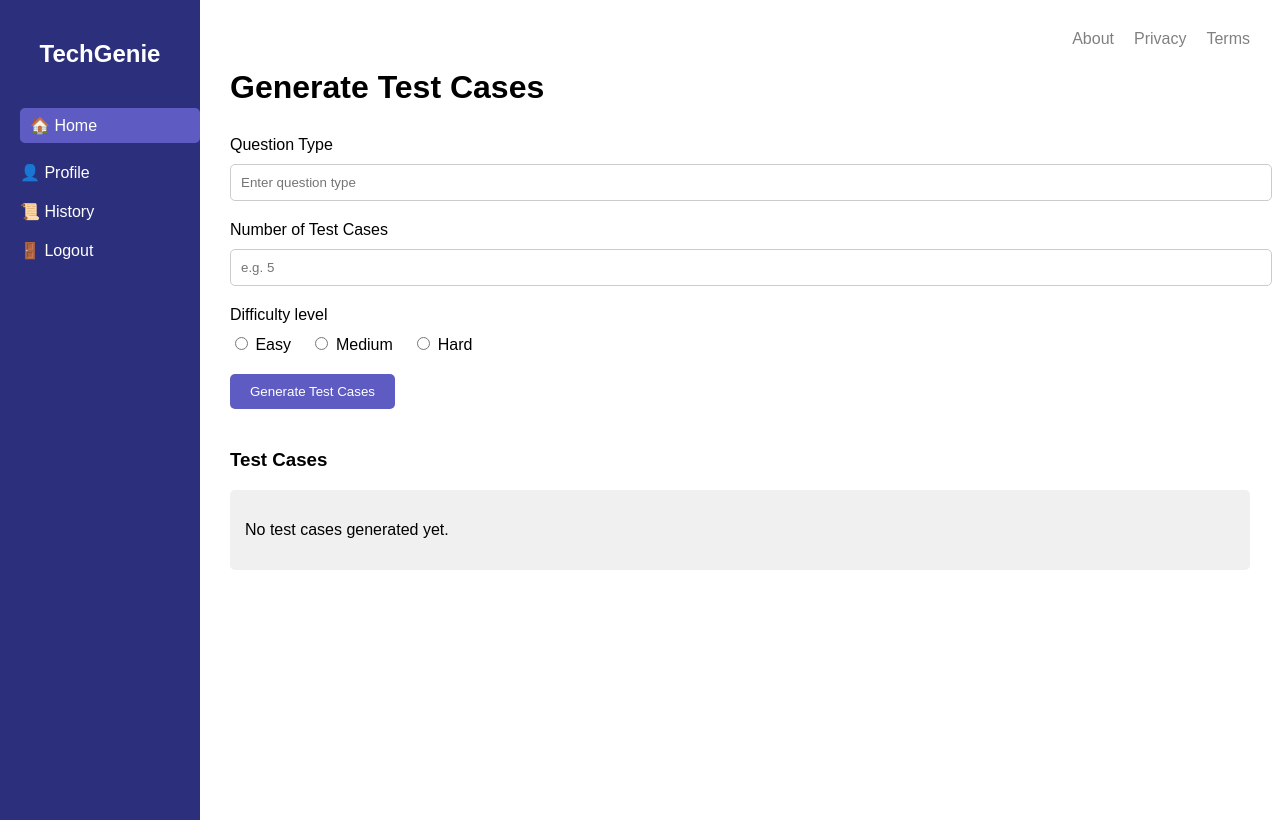
After one commit to VaibhavSri01/TestGenie, a Flask app: template templates/TestCases.html in a window 1280 px wide. The commit adds this page. Run offline with Flask 3, Linux system fonts and the light colour scheme; the template is opened without the code that fills it, so the values that code supplies are empty.

Commit message:
All Set by Anurag

```diff
--- /dev/null
+++ b/templates/TestCases.html
@@ -0,0 +1,55 @@
+<!DOCTYPE html>
+<html>
+<head>
+  <title>Generate Test Cases - HarnGenie</title>
+</head>
+<body style="margin: 0; font-family: Arial, sans-serif; display: flex;">
+
+  <!-- Sidebar -->
+  <div style="width: 200px; background-color: #2c2f7b; height: 100vh; color: white; padding-top: 20px;">
+    <h2 style="text-align: center; margin-bottom: 30px;">TechGenie</h2>
+    <div style="display: flex; flex-direction: column; padding-left: 20px;">
+      <a href="#" style="color: white; margin: 10px 0; background-color: #5e5bc3; padding: 8px 10px; border-radius: 5px; text-decoration: none;">🏠 Home</a>
+      <a href="#" style="color: white; margin: 10px 0; text-decoration: none;">👤 Profile</a>
+      <a href="#" style="color: white; margin: 10px 0; text-decoration: none;">📜 History</a>
+      <a href="#" style="color: white; margin: 10px 0; text-decoration: none;">🚪 Logout</a>
+    </div>
+  </div>
+
+  <!-- Main Content -->
+  <div style="flex: 1; padding: 30px;">
+    <!-- Top Nav -->
+    <div style="display: flex; justify-content: flex-end; gap: 20px; margin-bottom: 20px;">
+      <a href="#" style="text-decoration: none; color: gray;">About</a>
+      <a href="#" style="text-decoration: none; color: gray;">Privacy</a>
+      <a href="#" style="text-decoration: none; color: gray;">Terms</a>
+    </div>
+
+    <h1 style="margin-bottom: 30px;">Generate Test Cases</h1>
+
+    <form>
+      <label style="display: block; margin-bottom: 10px;">Question Type</label>
+      <input type="text" placeholder="Enter question type" style="width: 100%; padding: 10px; margin-bottom: 20px; border: 1px solid #ccc; border-radius: 5px;">
+
+      <label style="display: block; margin-bottom: 10px;">Number of Test Cases</label>
+      <input type="number" placeholder="e.g. 5" style="width: 100%; padding: 10px; margin-bottom: 20px; border: 1px solid #ccc; border-radius: 5px;">
+
+      <label style="display: block; margin-bottom: 10px;">Difficulty level</label>
+      <div style="margin-bottom: 20px;">
+        <label style="margin-right: 15px;"><input type="radio" name="difficulty" value="easy"> Easy</label>
+        <label style="margin-right: 15px;"><input type="radio" name="difficulty" value="medium"> Medium</label>
+        <label><input type="radio" name="difficulty" value="hard"> Hard</label>
+      </div>
+
+      <button type="submit" style="padding: 10px 20px; background-color: #5e5bc3; color: white; border: none; border-radius: 5px; cursor: pointer;">Generate Test Cases</button>
+    </form>
+
+    <h3 style="margin-top: 40px;">Test Cases</h3>
+    <div style="margin-top: 10px; padding: 15px; background-color: #f0f0f0; border-radius: 5px;">
+      <!-- Placeholder for test cases -->
+      <p>No test cases generated yet.</p>
+    </div>
+  </div>
+
+</body>
+</html>
--- a/templates/quiz.html
+++ b/templates/quiz.html
@@ -42,7 +42,8 @@
     </form>
 
     <script>
-        let timeLeft = { timer*60 };
+        let timeLeft = timer * 60;
+
         const timerElement = document.getElementById('time');
 
         const countdown = setInterval(() => {
```
Also changed, not shown: templates/login.html (added, +31 -0 lines), templates/signup.html (added, +32 -0 lines).
